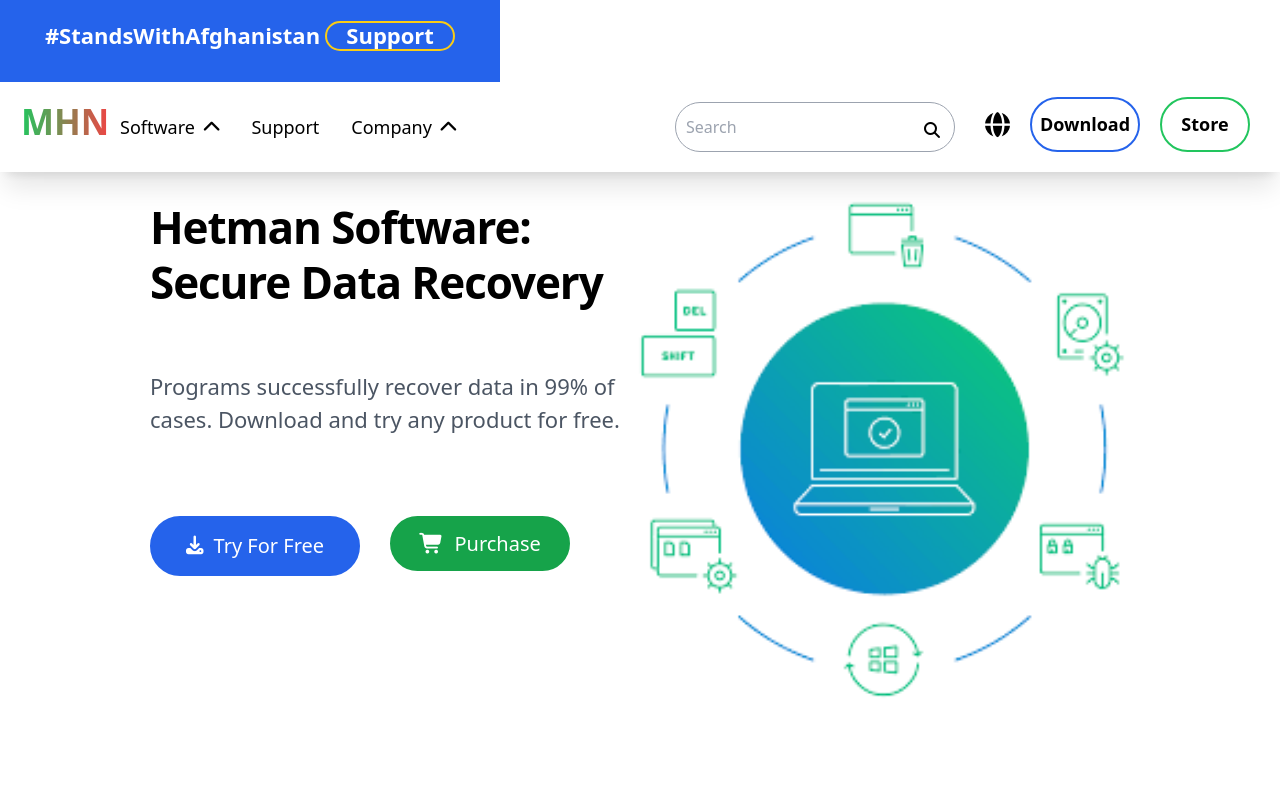
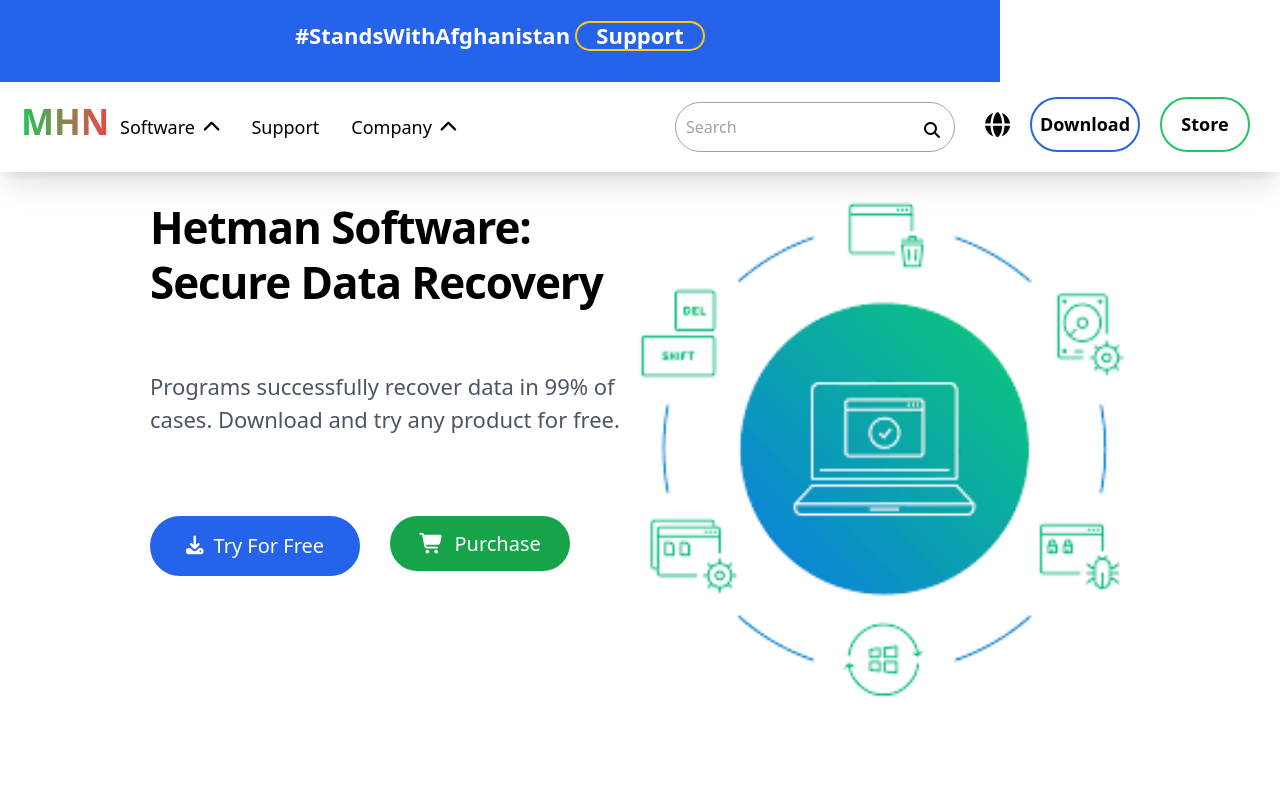
Before and after one commit to MohammadiCoding/MHNapp-website, a plain HTML site: page index.html in a window 1280 px wide. Shown: the top 800 px of the page. Drawn offline with nearby package versions, Linux system fonts and the light colour scheme; files that its build step writes are made by us from their sources.

Commit message:
Update index.html

```diff
--- a/index.html
+++ b/index.html
@@ -10,7 +10,7 @@
 <body>
 
    <div class="lg:fixed top-0 z-10">
-    <div class=" w-[500px] lg:h-[42%] md:h-[42%] h-[38%] bg-blue-600 text-center text-white items-center justify-center lg:pt-[1.5%] text-[22px] md:pt-[2%] py-[3.8%] pb-[30px] font-semibold flex gap-[5px] box-content-inherit">#StandsWithAfghanistan
+    <div class=" w-[1000px] lg:h-[42%] md:h-[42%] h-[38%] bg-blue-600 text-center text-white items-center justify-center lg:pt-[1.5%] text-[22px] md:pt-[2%] py-[3.8%] pb-[30px] font-semibold flex gap-[5px] box-content-inherit">#StandsWithAfghanistan
         <button class="text-white w-[130px] h-[30px] mt- border-[2px] border-yellow-400 rounded-full flex justify-center items-center lg:flex md:flex hidden">Support</button>
     </div>
     <!-- start of header or nav bar -->
```
